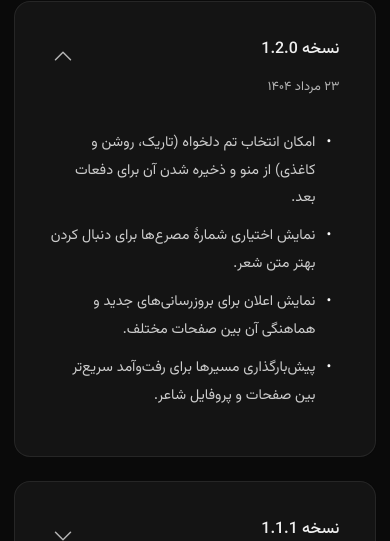
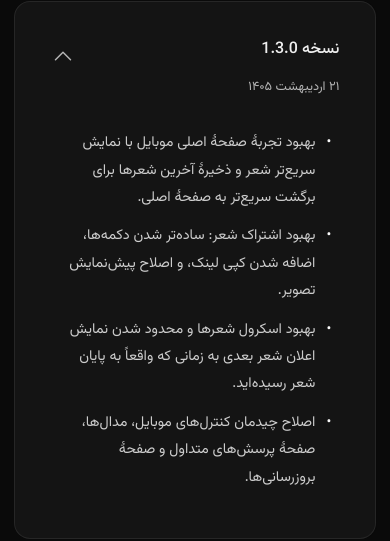
Before and after one commit to hadi7546/ganjoorak, a Next.js app: page /updates in a window 390 px wide. Shown: the part 173-714 px from the top of the page. Built offline with nearby package versions, Linux system fonts and the light colour scheme; no server answers; a web font is replaced by a local one.

Commit message:
Add latest mobile feed update entry

```diff
--- a/src/data/updates.tsx
+++ b/src/data/updates.tsx
@@ -10,6 +10,16 @@ export interface Update {
 }
 
 export const updates: Update[] = [
+  {
+    version: "1.3.0",
+    date: "۲۱ اردیبهشت ۱۴۰۵",
+    changes: [
+      "بهبود تجربهٔ صفحهٔ اصلی موبایل با نمایش سریع‌تر شعر و ذخیرهٔ آخرین شعرها برای برگشت سریع‌تر به صفحهٔ اصلی.",
+      "بهبود اشتراک شعر: ساده‌تر شدن دکمه‌ها، اضافه شدن کپی لینک، و اصلاح پیش‌نمایش تصویر.",
+      "بهبود اسکرول شعرها و محدود شدن نمایش اعلان شعر بعدی به زمانی که واقعاً به پایان شعر رسیده‌اید.",
+      "اصلاح چیدمان کنترل‌های موبایل، مدال‌ها، صفحهٔ پرسش‌های متداول و صفحهٔ بروزرسانی‌ها.",
+    ],
+  },
   {
     version: "1.2.0",
     date: "۲۳ مرداد ۱۴۰۴",
```
